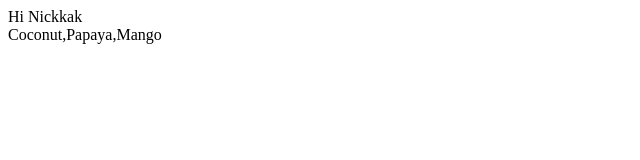
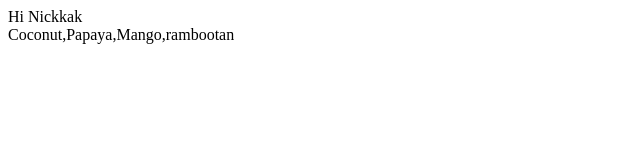
Before and after one commit to mewJi/html-tutorial, a plain HTML site: page index.html in a window 1280 px wide. Shown: the full height of the page, 0-640 px from the left. Drawn offline with Linux system fonts and the light colour scheme.

Commit message:
เพิ่ม rambootan ใน index

```diff
--- a/index.html
+++ b/index.html
@@ -1,6 +1,6 @@
 <html>
     <head>Hi</head>
     <body>Nickkak <br>
-        Coconut,Papaya,Mango
+        Coconut,Papaya,Mango,rambootan
     </body>
 </html>
```
